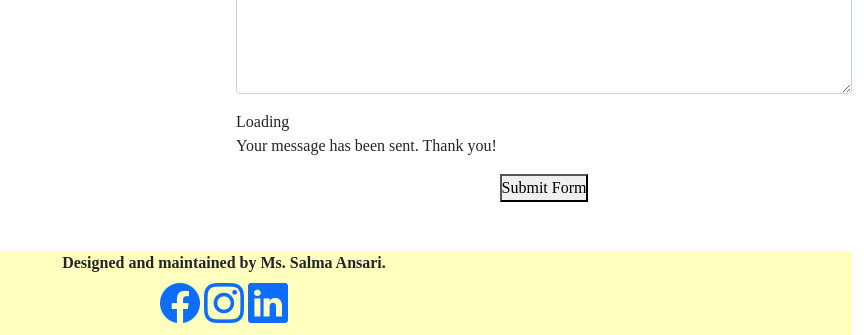
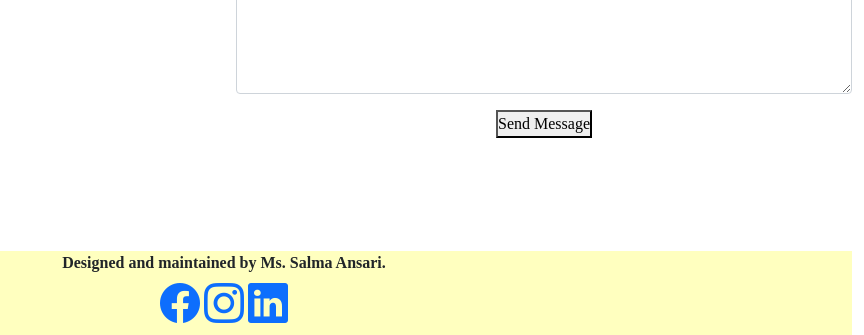
Before and after one commit to Salmaansari14/Portfolio, a plain HTML site: page contact.html in a window 1280 px wide. Shown: the part 558-893 px from the top of the page, 416-1280 px from the left. Drawn offline with nearby package versions, Linux system fonts and the light colour scheme.

Commit message:
Update contact.html
Contact

```diff
--- a/contact.html
+++ b/contact.html
@@ -106,11 +106,9 @@
                 <textarea class="form-control" name="message" rows="10" required></textarea>
               </div>
               <div class="my-3">
-                <div class="loading">Loading</div>
                 <div class="error-message"></div>
-                <div class="sent-message">Your message has been sent. Thank you!</div>
               </div>
-              <div class="text-center"><button type="submit">Submit Form</button></div>
+              <div class="text-center"><button type="submit">Send Message</button></div>
             </form>
           </div>
 		  </div>
```
